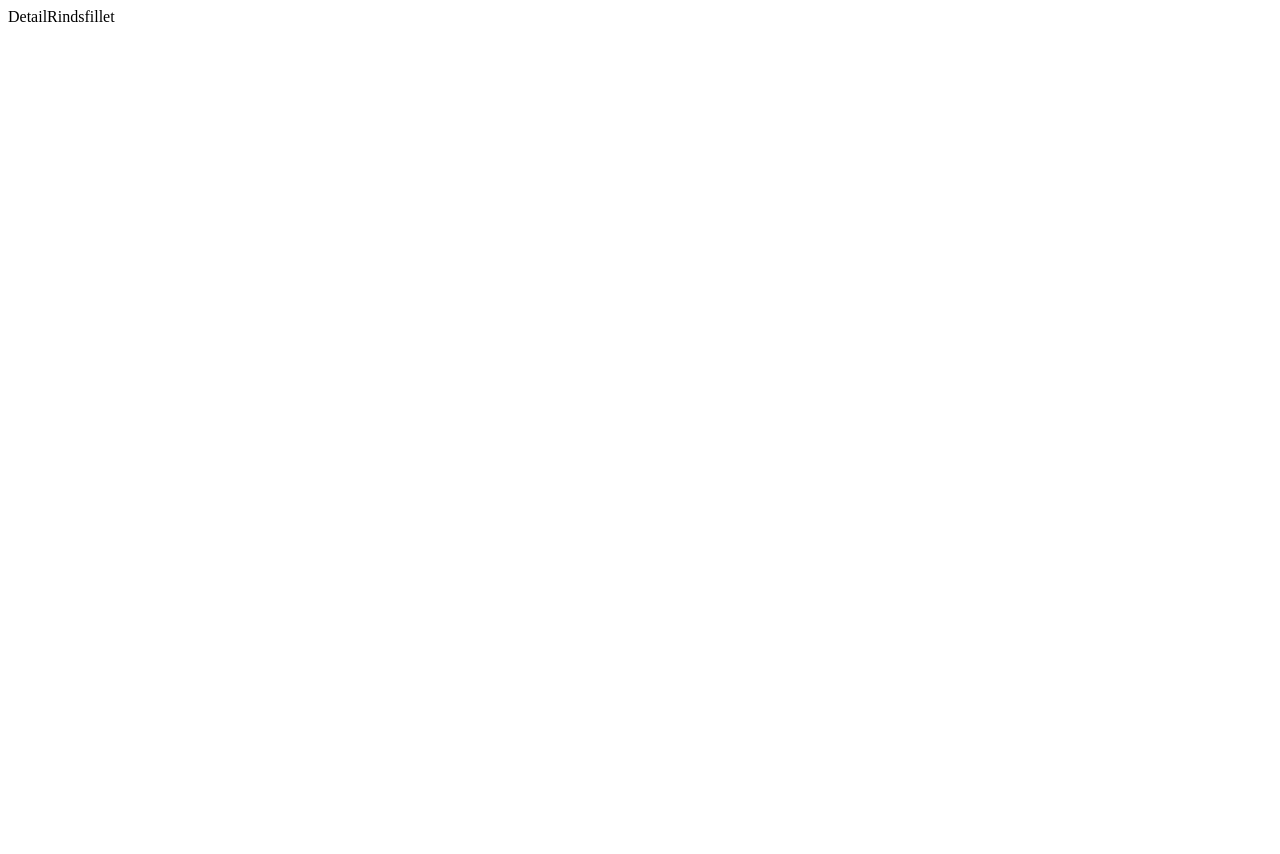
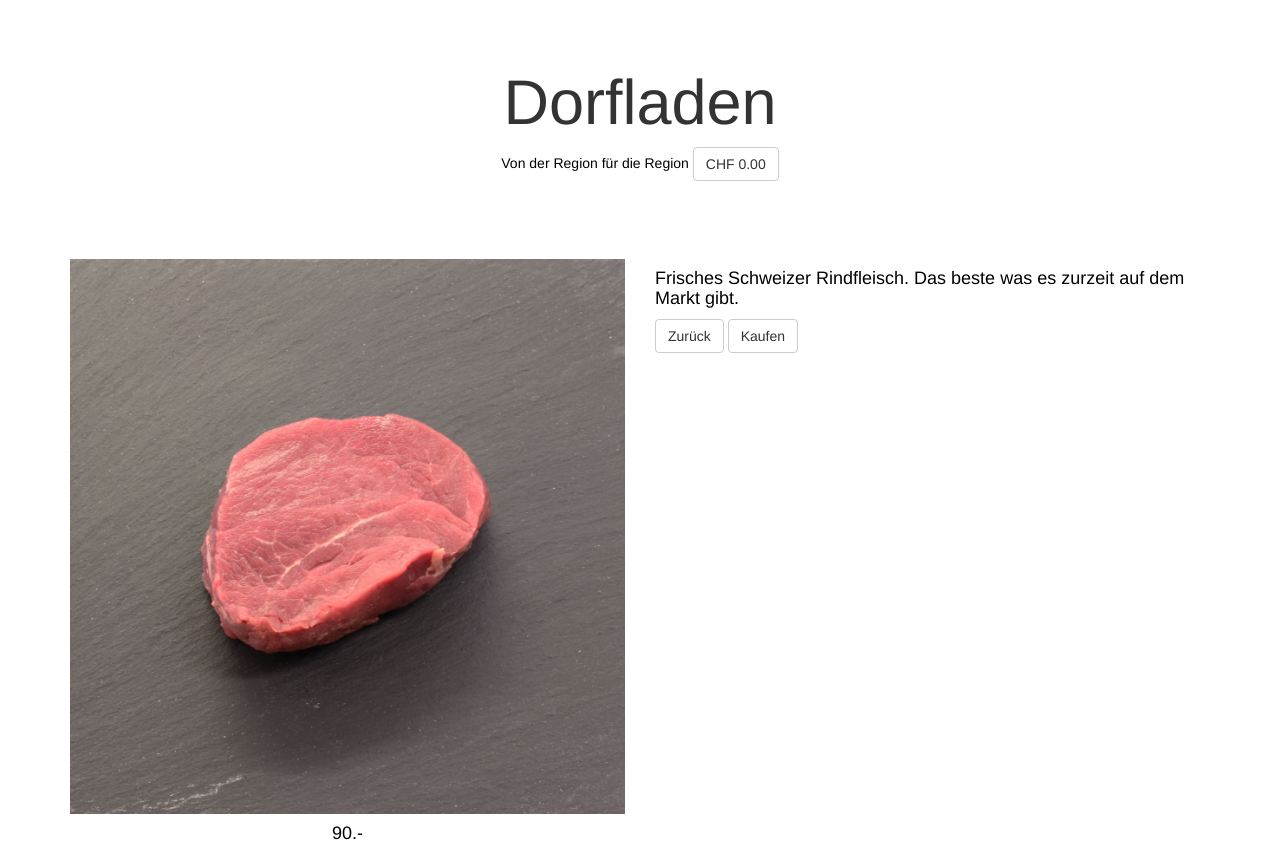
Before and after one commit to xRouvenx/M133-Project, a plain HTML site: page frontend/DetailRindsfillet.html in a window 1280 px wide. Before the commit the page ends 800 px from the top, so only its background shows below. Drawn offline with nearby package versions, Linux system fonts and the light colour scheme.

Commit message:
Update html sites

```diff
--- a/frontend/DetailEier.html
+++ b/frontend/DetailEier.html
@@ -4,7 +4,6 @@
   <title>Dorfladen</title>
   <meta charset="utf-8">
   <meta name="viewport" content="width=device-width, initial-scale=1">
-  <link rel="app.component.scss" href="C:/Users/vasil/Documents/Schule/WebSite/stylesheet.css">
   <link rel="stylesheet" href="https://maxcdn.bootstrapcdn.com/bootstrap/3.4.1/css/bootstrap.min.css">
   <script src="https://ajax.googleapis.com/ajax/libs/jquery/3.4.1/jquery.min.js"></script>
   <script src="https://maxcdn.bootstrapcdn.com/bootstrap/3.4.1/js/bootstrap.min.js"></script>
@@ -25,7 +24,7 @@
 
     </div>
     <div class="col-sm-6">
-      <h4  style="color: black; text-align:left" >Frische Eier aus der Schweiz. Natürlich sind alle Eier aus Freilandhaltung</h4>
+      <h4  style="color: black; text-align:left" >Frische Eier aus der Schweiz. Natürlich sind alle Eier aus Freilandhaltung.</h4>
       <a href="./Index.html"><button  class="btn btn-default">Zurück</button></a>
       <button  class="btn btn-default">Kaufen</button>
     </div>
--- a/frontend/DetailRindsfillet.html
+++ b/frontend/DetailRindsfillet.html
@@ -1 +1,37 @@
-DetailRindsfillet
+<!DOCTYPE html>
+<html lang="en">
+<head>
+  <title>Dorfladen</title>
+  <meta charset="utf-8">
+  <meta name="viewport" content="width=device-width, initial-scale=1">
+  <link rel="stylesheet" href="https://maxcdn.bootstrapcdn.com/bootstrap/3.4.1/css/bootstrap.min.css">
+  <script src="https://ajax.googleapis.com/ajax/libs/jquery/3.4.1/jquery.min.js"></script>
+  <script src="https://maxcdn.bootstrapcdn.com/bootstrap/3.4.1/js/bootstrap.min.js"></script>
+</head>
+<body style="background-color: white;">
+
+<div style="background:white !important" class="jumbotron text-center">
+  <h1>Dorfladen</h1 >
+  <font color="black" >Von der Region für die Region</font>
+  <a href="./Cart.html"><button  class="btn btn-default">CHF 0.00</button></a>
+</div>
+
+<div class="container">
+  <div class="row">
+    <div class="col-sm-6">
+      <img src="./images/Rindsfilet-1-scaled-1.png" height="100%" width="100%">
+      <h4 style="color: black; text-align:center" >90.-</h4>
+
+    </div>
+    <div class="col-sm-6">
+      <h4  style="color: black; text-align:left" >Frisches Schweizer Rindfleisch. Das beste was es zurzeit auf dem Markt gibt.</h4>
+      <a href="./Index.html"><button  class="btn btn-default">Zurück</button></a>
+      <button  class="btn btn-default">Kaufen</button>
+    </div>
+    </div>
+    </div>
+
+
+
+</body>
+</html>
```
Also changed, not shown: frontend/DetailRivella.html (+1 -2 lines), frontend/Index.html (+1 -2 lines).
